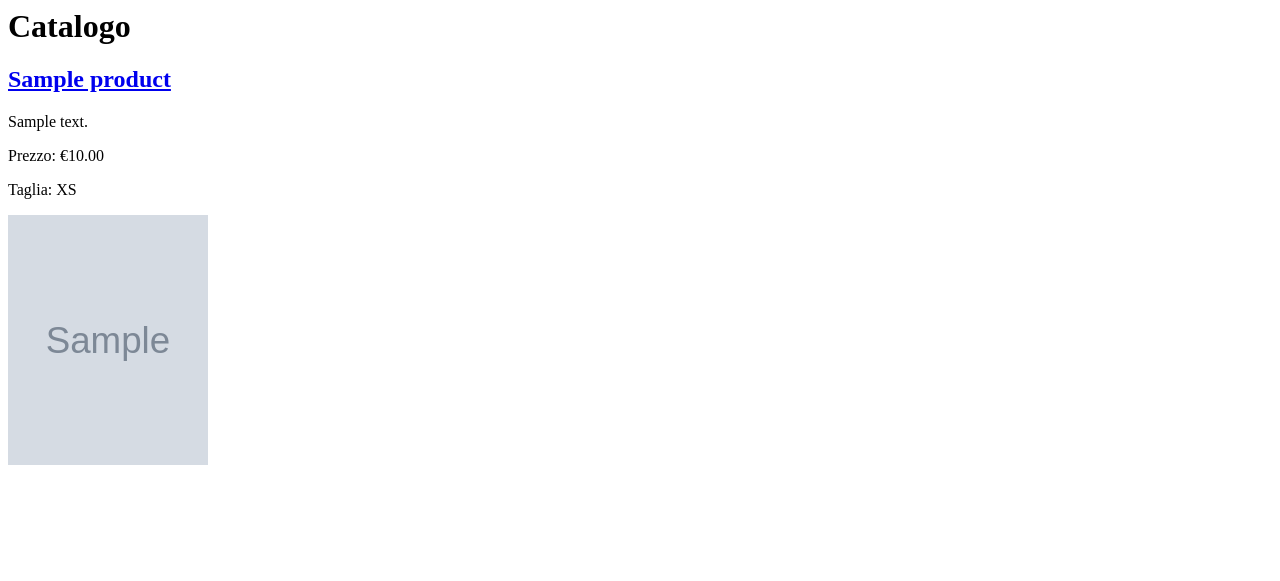
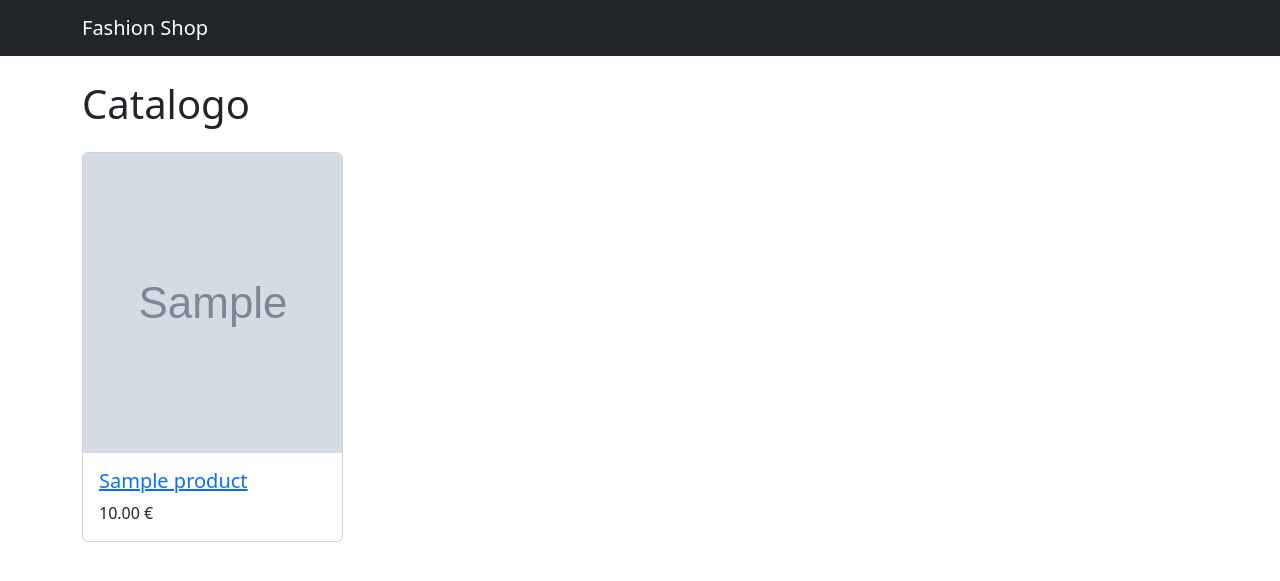
Before and after one commit to EDApb/Ecommerce-fashion-cbir, a Django app: page / in a window 1280 px wide. Shown: the top 581 px of the page. Run offline with Django 5.2, Linux system fonts and the light colour scheme; tables that the repository leaves empty hold one stand-in row (values such as "Sample post"); grey boxes marked "Sample" are stand-in pictures.

Commit message:
Template base con Bootstrap

```diff
--- /dev/null
+++ b/products/templates/products/base.html
@@ -0,0 +1,20 @@
+<!DOCTYPE html>
+<html lang="it">
+<head>
+    <meta charset="utf-8">
+    <meta name="viewport" content="width=device-width, initial-scale=1">
+    <title>{% block title %}Fashion Shop{% endblock %}</title>
+    <link href="https://cdn.jsdelivr.net/npm/bootstrap@5.3.3/dist/css/bootstrap.min.css" rel="stylesheet">
+</head>
+<body>
+    <nav class="navbar navbar-dark bg-dark mb-4">
+        <div class="container">
+            <a class="navbar-brand" href="{% url 'product_list' %}">Fashion Shop</a>
+        </div>
+    </nav>
+
+    <main class="container">
+        {% block content %}{% endblock %}
+    </main>
+</body>
+</html>
--- a/products/templates/products/product_list.html
+++ b/products/templates/products/product_list.html
@@ -1,19 +1,23 @@
-<style>
-    img {
-        width: 200px;
-        height: 250px;
-        object-fit: cover;
-    }
-</style>
-<h1>Catalogo</h1>
-{% for product in products %}
-    <div>
-   <h2><a href="{% url 'product_detail' product.pk %}">{{ product.name }}</a></h2>
-        <p>{{ product.description}}</p>
-        <p>Prezzo: €{{ product.price}}</p>
-        <p>Taglia: {{ product.size }}</p>
-        <img src="{{ product.image.url }}" alt="{{ product.name }}">
+{% extends 'products/base.html' %}
 
+{% block title %}Catalogo{% endblock %}
+
+{% block content %}
+<h1 class="mb-4">Catalogo</h1>
+<div class="row g-4">
+    {% for product in products %}
+    <div class="col-6 col-md-4 col-lg-3">
+        <div class="card h-100">
+            <img src="{{ product.image.url }}" class="card-img-top" alt="{{ product.name }}"
+                 style="height: 300px; object-fit: cover;">
+            <div class="card-body">
+                <h5 class="card-title">
+                    <a href="{% url 'product_detail' product.pk %}">{{ product.name }}</a>
+                </h5>
+                <p class="card-text">{{ product.price }} €</p>
+            </div>
+        </div>
     </div>
-
-{% endfor %}
+    {% endfor %}
+</div>
+{% endblock %}
```
Also changed, not shown: products/templates/products/product_detail.html (+16 -7 lines).
